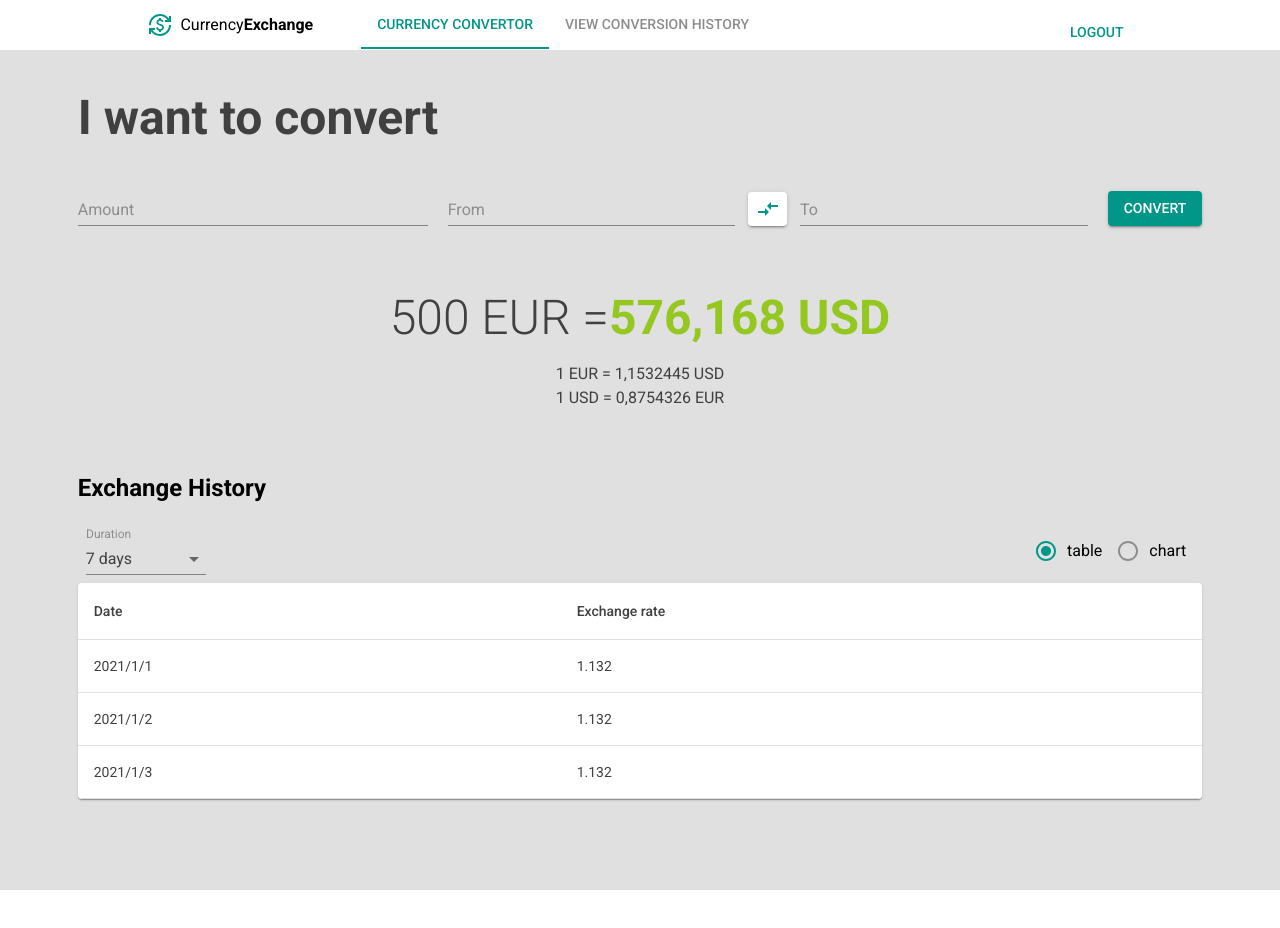
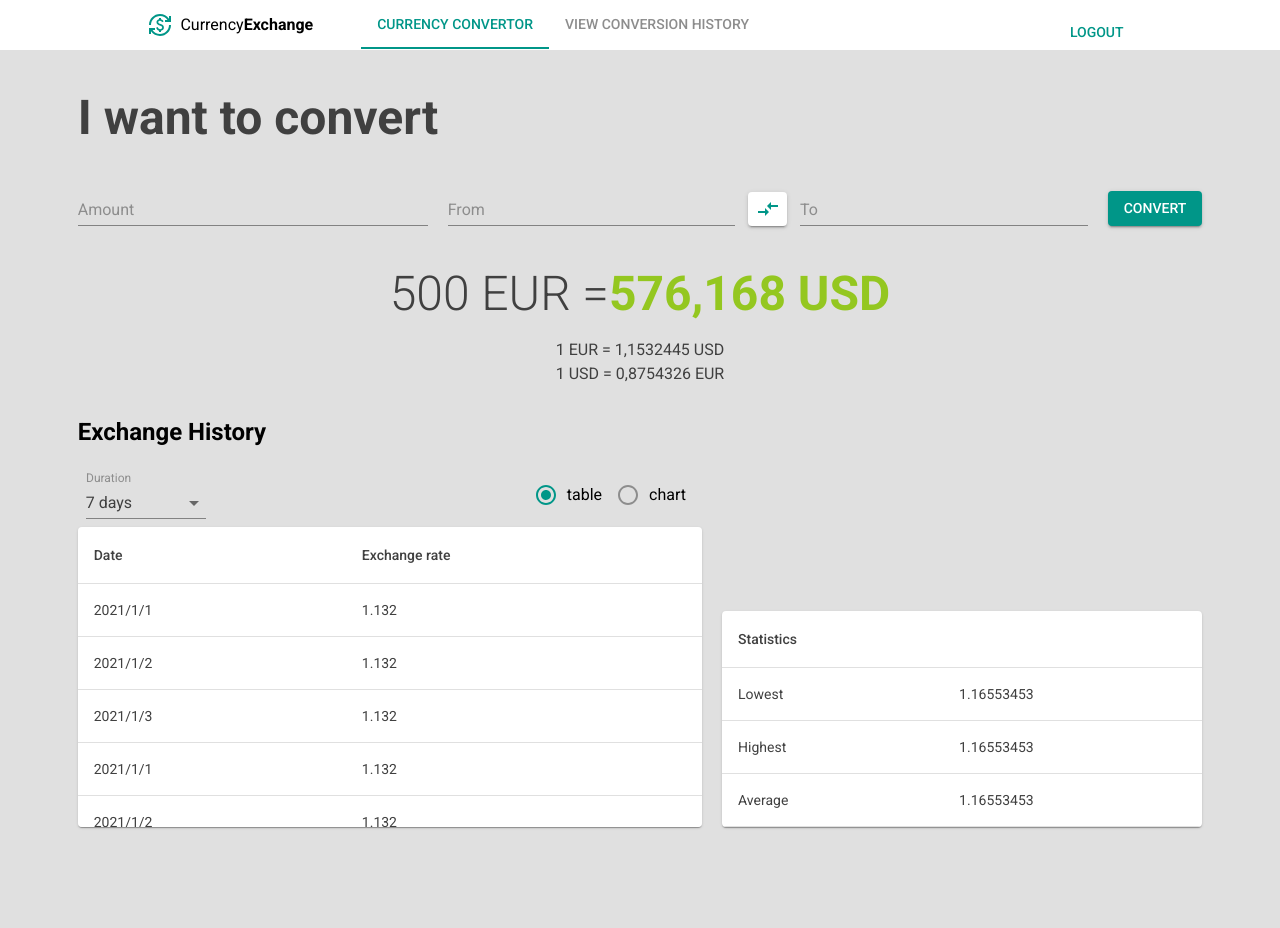
Before and after one commit to pouim/currency-exchange, a React (Create React App) app: page /currency-convertor in a window 1280 px wide. Before the commit the page ends 890 px from the top, so only its background shows below. Built offline with nearby package versions, Linux system fonts and the light colour scheme.

Commit message:
feat: statistics section

```diff
--- a/src/components/common/layout/panel/index.tsx
+++ b/src/components/common/layout/panel/index.tsx
@@ -8,9 +8,9 @@ function Panel({ children }: PanelProps) {
     <Box
       display="flex"
       justifyContent="center"
-      pt={5}
+      py={5}
       px={{ s: 1, md: 0 }}
-      sx={{ background: grey[300], height: "100vh" }}
+      sx={{ background: grey[300], height: { lg: "100vh" } }}
     >
       {children}
     </Box>
--- a/src/components/ui/table/index.tsx
+++ b/src/components/ui/table/index.tsx
@@ -17,7 +17,7 @@ function AppTable(props: AppTableProps) {
   const headers = Object.keys(tableData[0]);
 
   return (
-    <TableContainer component={Paper}>
+    <TableContainer component={Paper} sx={{ maxHeight: 300 }}>
       <Table aria-label="simple table">
         <TableHead>
           <TableRow>
--- a/src/features/exchange-history/index.tsx
+++ b/src/features/exchange-history/index.tsx
@@ -1,53 +1,21 @@
-import {
-  Box,
-  FormControl,
-  FormControlLabel,
-  InputLabel,
-  MenuItem,
-  Radio,
-  RadioGroup,
-  Select,
-  Typography,
-} from "@mui/material";
+import { Box, Typography } from "@mui/material";
 
 import RateHistory from "features/exchange-history/rate-history";
+import Statistics from "./statistics";
+import { Wrapper } from "./styles";
 
 function ExchangeHistory() {
   return (
-    <Box>
-      <Typography variant="h2" mb={2}>
-        Exchange History
-      </Typography>
-      <Box display="flex" alignItems="center" justifyContent="space-between">
-        <FormControl variant="standard" sx={{ m: 1, minWidth: 120 }}>
-          <InputLabel id="duration">Duration</InputLabel>
-          <Select
-            defaultValue={7}
-            labelId="duration"
-            id="duration"
-            label="duration"
-          >
-            <MenuItem value={7}>7 days</MenuItem>
-            <MenuItem value={14}>14 days</MenuItem>
-            <MenuItem value={30}>30 days</MenuItem>
-          </Select>
-        </FormControl>
-
-        <FormControl>
-          <RadioGroup
-            row
-            aria-labelledby="mode"
-            defaultValue="table"
-            name="mode"
-          >
-            <FormControlLabel value="table" control={<Radio />} label="table" />
-            <FormControlLabel value="chart" control={<Radio />} label="chart" />
-          </RadioGroup>
-        </FormControl>
+    <Wrapper>
+      <Box width={{ lg: "130%" }}>
+        <Typography variant="h2" mb={2}>
+          Exchange History
+        </Typography>
+        <RateHistory />
       </Box>
 
-      <RateHistory />
-    </Box>
+      <Statistics />
+    </Wrapper>
   );
 }
 
--- a/src/features/exchange-history/rate-history/index.tsx
+++ b/src/features/exchange-history/rate-history/index.tsx
@@ -1,7 +1,41 @@
-import { Box } from "@mui/material";
+import {
+  Box,
+  FormControl,
+  FormControlLabel,
+  InputLabel,
+  MenuItem,
+  Radio,
+  RadioGroup,
+  Select,
+} from "@mui/material";
+
 import AppTable from "components/ui/table";
 
 const sampleData = [
+  {
+    date: "2021/1/1",
+    exchange_rate: 1.132,
+  },
+  {
+    date: "2021/1/2",
+    exchange_rate: 1.132,
+  },
+  {
+    date: "2021/1/3",
+    exchange_rate: 1.132,
+  },
+  {
+    date: "2021/1/1",
+    exchange_rate: 1.132,
+  },
+  {
+    date: "2021/1/2",
+    exchange_rate: 1.132,
+  },
+  {
+    date: "2021/1/3",
+    exchange_rate: 1.132,
+  },
   {
     date: "2021/1/1",
     exchange_rate: 1.132,
@@ -19,6 +53,33 @@ const sampleData = [
 function RateHistory() {
   return (
     <Box>
+      <Box display="flex" alignItems="center" justifyContent="space-between">
+        <FormControl variant="standard" sx={{ m: 1, minWidth: 120 }}>
+          <InputLabel id="duration">Duration</InputLabel>
+          <Select
+            defaultValue={7}
+            labelId="duration"
+            id="duration"
+            label="duration"
+          >
+            <MenuItem value={7}>7 days</MenuItem>
+            <MenuItem value={14}>14 days</MenuItem>
+            <MenuItem value={30}>30 days</MenuItem>
+          </Select>
+        </FormControl>
+
+        <FormControl>
+          <RadioGroup
+            row
+            aria-labelledby="mode"
+            defaultValue="table"
+            name="mode"
+          >
+            <FormControlLabel value="table" control={<Radio />} label="table" />
+            <FormControlLabel value="chart" control={<Radio />} label="chart" />
+          </RadioGroup>
+        </FormControl>
+      </Box>
       <AppTable tableData={sampleData} />
     </Box>
   );
--- /dev/null
+++ b/src/features/exchange-history/statistics/index.tsx
@@ -0,0 +1,22 @@
+import AppTable from "components/ui/table";
+
+function Statistics() {
+  const sampleData = [
+    {
+      statistics: "Lowest",
+      "": 1.16553453,
+    },
+    {
+      statistics: "Highest",
+      "": 1.16553453,
+    },
+    {
+      statistics: "Average",
+      "": 1.16553453,
+    },
+  ];
+
+  return <AppTable tableData={sampleData} />;
+}
+
+export default Statistics;
--- /dev/null
+++ b/src/features/exchange-history/styles.ts
@@ -0,0 +1,15 @@
+import { Box, ThemeOptions } from "@mui/material";
+import { styled } from "@mui/system";
+
+export const Wrapper = styled(Box)((theme: ThemeOptions) => ({
+  width: "100%",
+  display: "flex",
+  flexDirection: "column",
+  gap: 20,
+  marginTop: "2rem",
+
+  "@media (min-width:1200px)": {
+    flexDirection: "row",
+    alignItems: "flex-end",
+  },
+}));
--- a/src/features/exchange/view.tsx
+++ b/src/features/exchange/view.tsx
@@ -45,7 +45,8 @@ function ExchangeView() {
         flexDirection="column"
         alignItems="center"
         justifyContent="center"
-        p={8}
+        px={8}
+        pt={5}
       >
         <Box display="flex" mb={2}>
           <Typography variant="h1" color="text.primary" fontWeight={300}>
--- a/src/themes/index.ts
+++ b/src/themes/index.ts
@@ -29,11 +29,15 @@ export const theme: ThemeOptions = createTheme({
     fontFamily: "Roboto, sans-serif",
 
     h1: {
-      fontSize: 36,
+      fontSize: 20,
       fontWeight: "bold",
 
+      "@media (min-width:700px)": {
+        fontSize: 36,
+      },
+
       "@media (min-width:1200px)": {
-        fontSize: 48
+        fontSize: 48,
       },
     },
 
```
